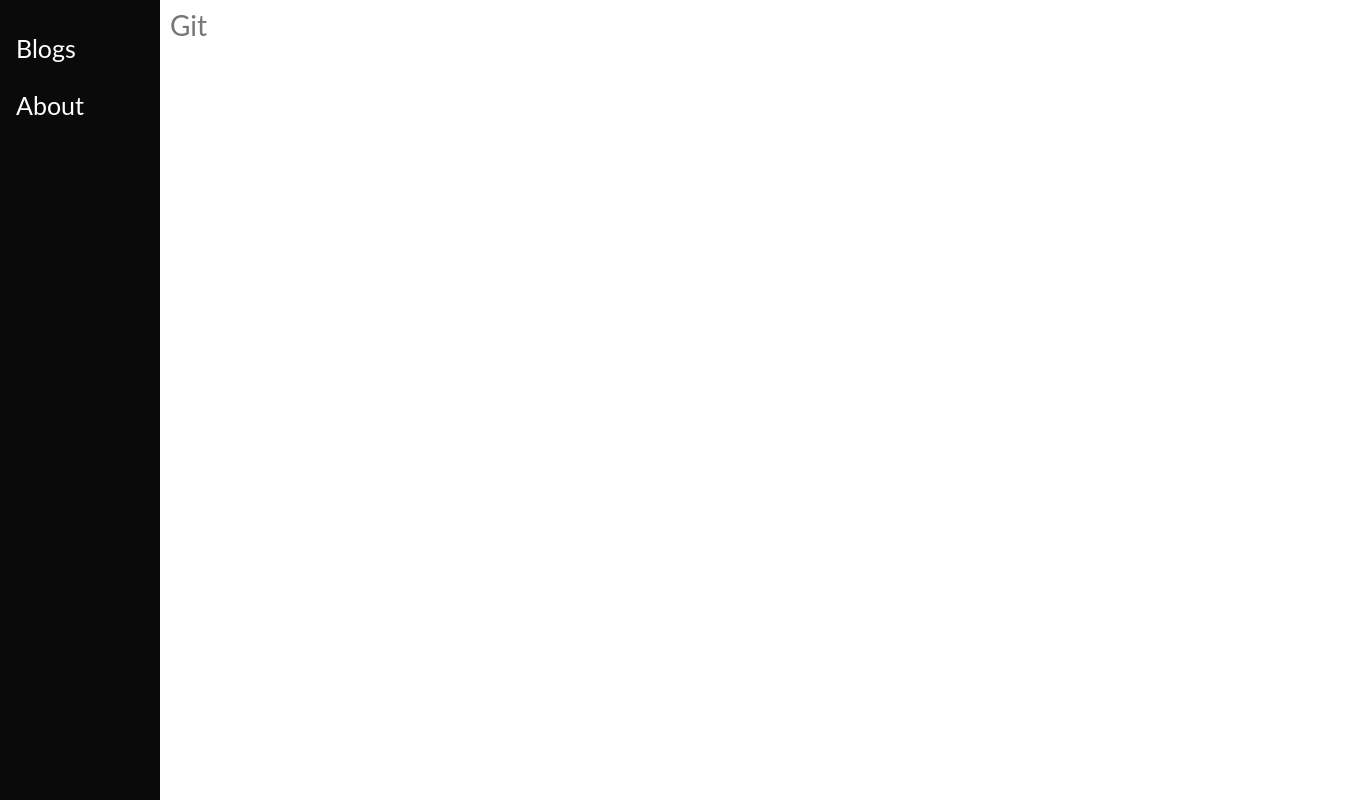
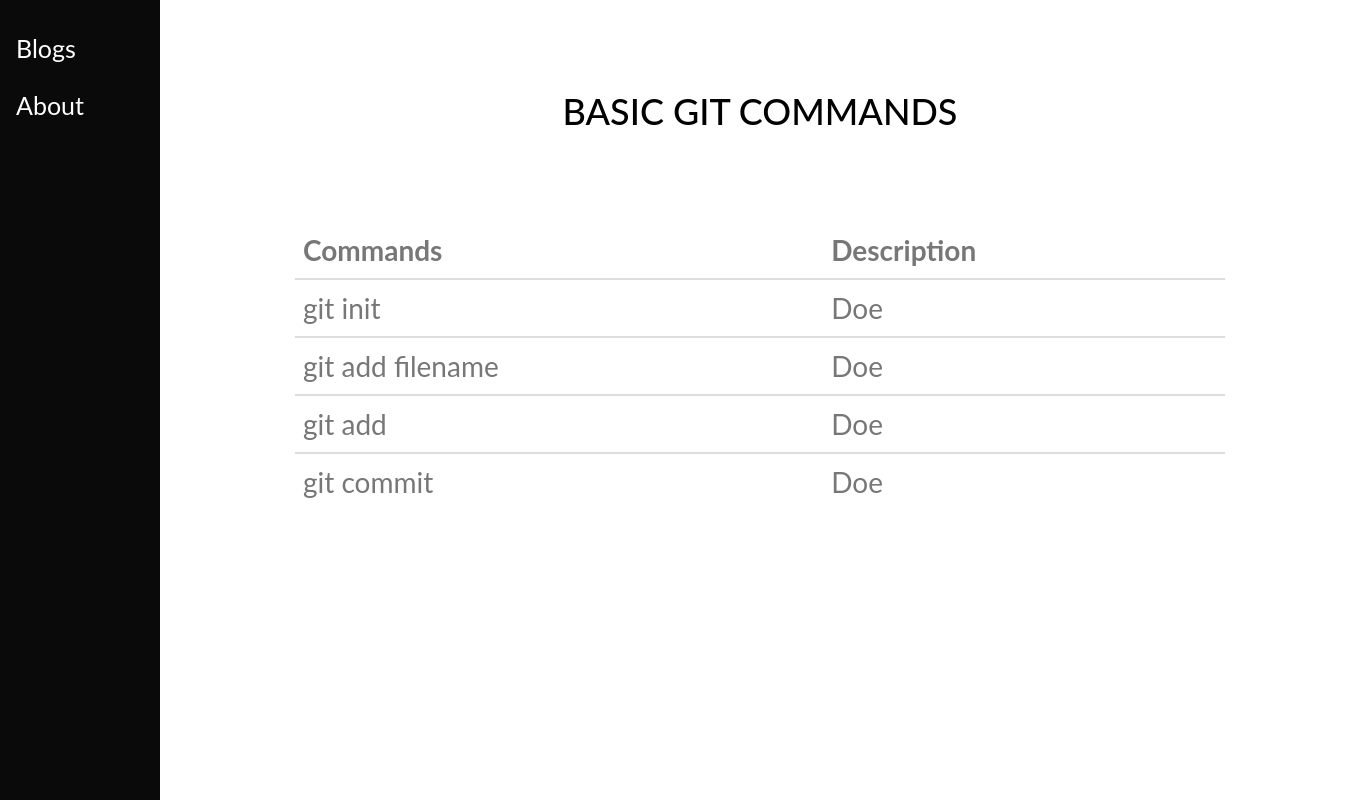
Before and after one commit to abhitidarbar/abhiti21, a Django app: a page that uses blog/templates/blogs/1.html in a window 1360 px wide. Run offline with Django 3.2, Linux system fonts and the light colour scheme; some libraries are stand-ins or nearby versions.

Commit message:
added git commands

```diff
--- a/blog/templates/blogs/1.html
+++ b/blog/templates/blogs/1.html
@@ -1,5 +1,59 @@
 {% extends "base.html" %}
 {% load static %}
 {% block content %}
- Git
+<h1 style="text-align: center; padding-top:2em; color:black;">BASIC GIT COMMANDS</h1>
+<div class="container">
+    <table class="table table-hover">
+      <thead>
+         <tr>
+          <th>Commands</th>
+          <th>Description</th>
+         </tr>
+       </thead>
+        <tbody>
+            <tr>
+              <td>git init</td>
+              <td>Doe</td>
+            </tr>
+        </tbody>
+
+        <tbody>
+             <tr>
+               <td>git add filename</td>
+               <td>Doe</td>
+             </tr>
+        </tbody>
+
+        <tbody>
+            <tr>
+                <td>git add</td>
+                <td>Doe</td>
+            </tr>
+        </tbody>
+
+        <tbody>
+             <tr>
+                <td>git commit</td>
+                <td>Doe</td>
+            </tr>
+        </tbody>
+
+
+
+
+    </table>
+</div>
+
+ <!--
+ git init:
+ git add filename:
+ git add:
+ git commit:
+ git commit -m " msg ":
+ git push:
+ git push . :
+ git clone "path of repository":
+ git log:
+ git status:
+ -->
 {% endblock content %}
```
Also changed, not shown: blog/templates/blogs.html (+8 -5 lines).
